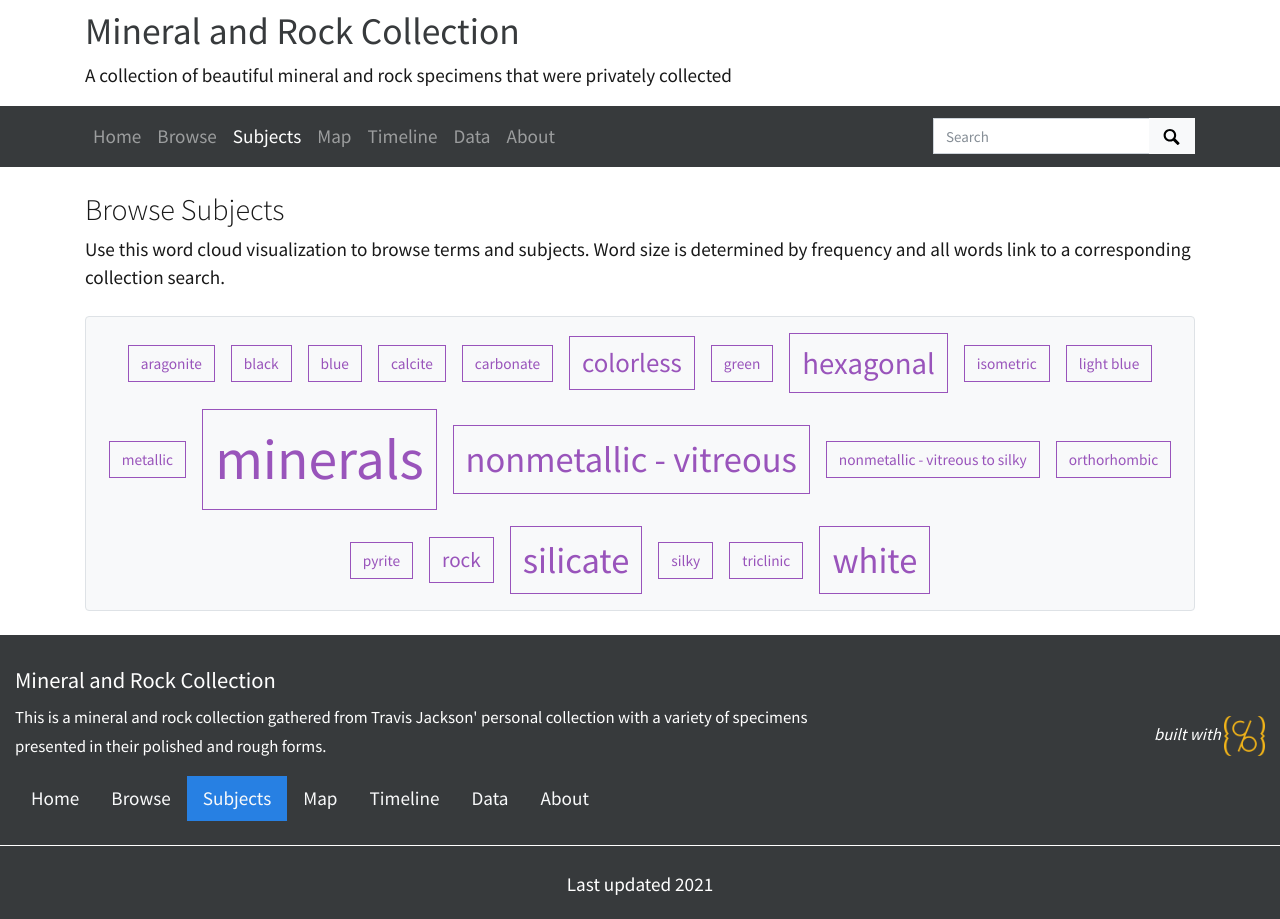
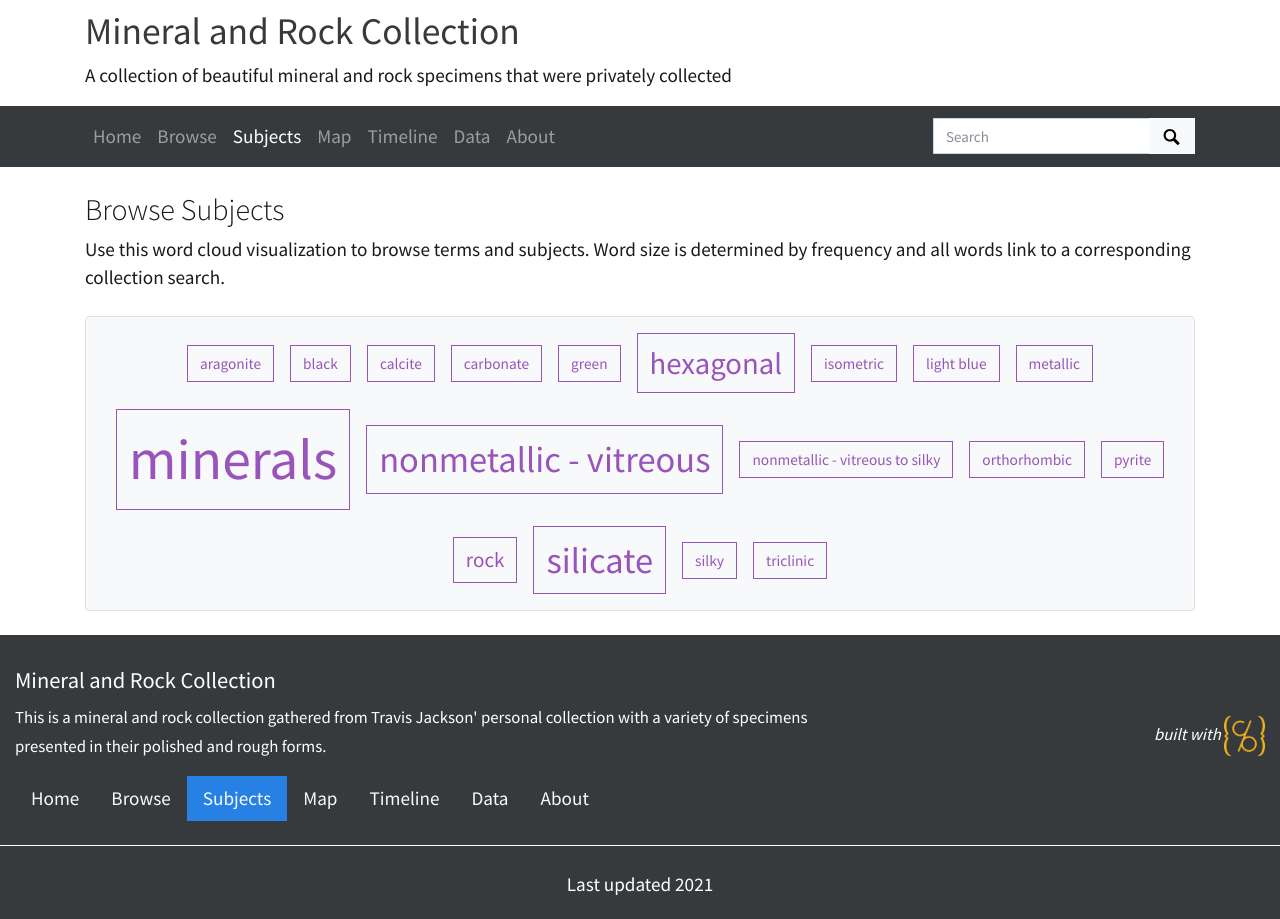
Before and after one commit to ilewis13/Mineral-and-Rock-Collection, a Jekyll site: the page built from pages/subjects.md, in a window 1280 px wide. Built offline with Jekyll 4.4.1, drawn with Linux system fonts in a browser that asks for light colours; nearby versions of some CDN libraries.

Commit message:
Update theme.yml

```diff
--- a/_data/theme.yml
+++ b/_data/theme.yml
@@ -23,7 +23,7 @@ browse-buttons: true # true/false, adds previous/next arrows to item pages
 ##########
 # SUBJECTS PAGE
 #
-subjects-fields: subject;title;color;chemical composition;streak;luster;crystal structure # set the field to be featured in the cloud (if left blank, none will be generated)
+subjects-fields: subject;title;color;chemical composition;luster;crystal structure # set the field to be featured in the cloud (if left blank, none will be generated)
 subjects-min: 2 # min size for subject cloud, too many terms = slow load time!
 subjects-stopwords: n/a;none # boxers;boxing;boxer # set of subjects separated by ;, e.g. boxers;boxing
 
```
